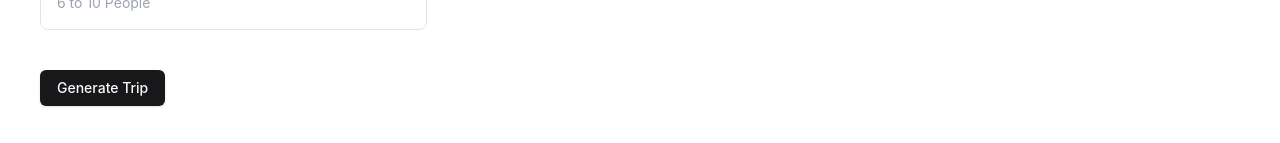
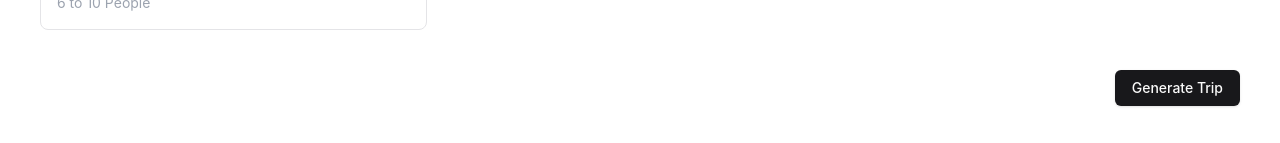
Before and after one commit to Rohan-Sidd/AI-Trip-Itinerary-generator, a React (Vite) app: page /create-trip in a window 1280 px wide. Shown: the part 792-935 px from the top of the page. Built offline with nearby package versions, Linux system fonts and the light colour scheme; no server answers.

Commit message:
saving trip to Firebase

```diff
--- a/src/create-trip/index.jsx
+++ b/src/create-trip/index.jsx
@@ -5,6 +5,7 @@ import { AI_PROMPT, travelBudget, travelList } from "@/constants/options";
 import { Button } from "@/components/ui/button";
 import { toast } from "sonner";
 import { chatSession } from "@/service/AIMODAL";
+import { AiOutlineLoading3Quarters } from "react-icons/ai";
 import {
   Dialog,
   DialogContent,
@@ -25,6 +26,7 @@ function CreateTrip() {
   const [place, setPlace] = useState();
   const [formData, setFormData] = useState({});
   const [openDailog, setOpenDailog] = useState(false);
+  const [loading, setLoading] = useState(false)
 
   const handleInputChange = (name, value) => {
     if(name=='noOfDays && value >= 7'){
@@ -44,6 +46,8 @@ function CreateTrip() {
   });
 
   const saveAiTrip=async(TripData)=>{
+
+    setLoading(true);
     const user = JSON.parse(localStorage.getItem("user"));
 
     const docId = Date.now().toString();
@@ -53,6 +57,7 @@ function CreateTrip() {
       userEmail: user?.email,
       id: docId
     });
+    setLoading(false);
   }
 
   const onGenerateTrip=async()=>{
@@ -71,11 +76,14 @@ function CreateTrip() {
     }
 
     toast("Trip created Successfully")
+    setLoading(true)
     const FINAL_PROMPT = AI_PROMPT.replace('{location}',formData?.location?.label).replace('{totalDays}',formData?.noOfDays).replace('{noOfPeople}',formData?.noOfPeople).replace('{budget}',formData?.budget);
 
     const result = await chatSession.sendMessage(FINAL_PROMPT)
 
     console.log(result?.response?.text())
+    setLoading(false)
+    saveAiTrip(result?.response?.text());
   }
 const GetUserProfile = (access_token) => {
   axios
@@ -171,8 +179,14 @@ const GetUserProfile = (access_token) => {
           ))}
         </div>
       </div>
-      <div className="my-10">
-        <Button onClick={onGenerateTrip}>Generate Trip</Button>
+      <div className="my-10 justify-end flex">
+        <Button disabled={loading} onClick={onGenerateTrip}>
+          {loading ? (
+            <AiOutlineLoading3Quarters className="h-7 w-7 animate-spin" />
+          ) : (
+            "Generate Trip"
+          )}
+        </Button>
       </div>
 
       <Dialog open={openDailog}>
--- a/src/service/firebaseConfig.jsx
+++ b/src/service/firebaseConfig.jsx
@@ -7,7 +7,7 @@ import { getFirestore } from "firebase/firestore";
 // Your web app's Firebase configuration
 // For Firebase JS SDK v7.20.0 and later, measurementId is optional
 const firebaseConfig = {
-  apiKey: process.env.REACT_APP_FIREBASE_API_KEY,
+  apiKey: import.meta.env.VITE_REACT_APP_FIREBASE_API_KEY,
   authDomain: "first-9afb4.firebaseapp.com",
   databaseURL: "https://first-9afb4-default-rtdb.firebaseio.com",
   projectId: "first-9afb4",
```
